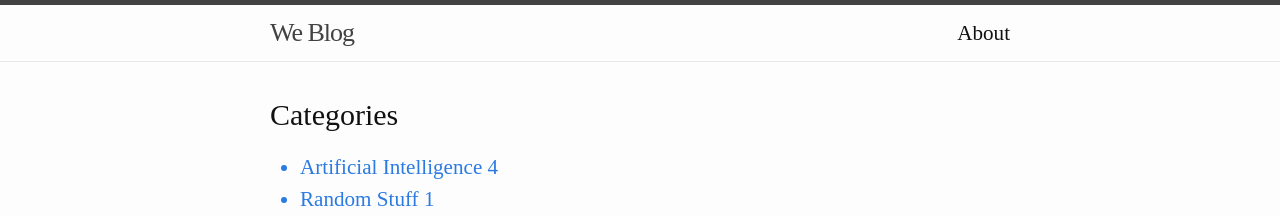
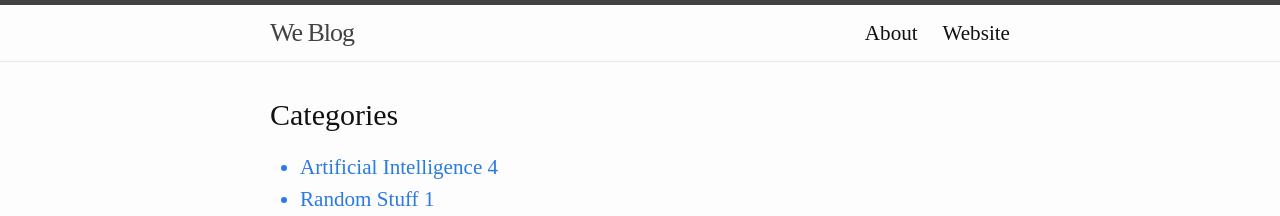
Before and after one commit to The-Ofek-Foundation/blog, a Jekyll site: the page built from index.html, in a window 1280 px wide. Shown: the top 216 px of the page. Built offline with Jekyll 4.4.1, drawn with Linux system fonts in a browser that asks for light colours; comment, search, counter and statistics services are not loaded.

Commit message:
Add website link in navbar

```diff
--- a/_config.yml
+++ b/_config.yml
@@ -12,6 +12,7 @@ description: > # this means to ignore newlines until "baseurl:"
   Welcome to my blog! Feel free to discuss anything!
 baseurl: "" # the subpath of your site, e.g. /blog
 url: "http://blog.theofekfoundation.org" # the base hostname & protocol for your site
+mainurl: "http://www.theofekfoundation.org"
 # twitter_username:
 github_username:  ofekih
 
--- a/_includes/header.html
+++ b/_includes/header.html
@@ -19,6 +19,7 @@
 					<a class="page-link" href="{{ my_page.url | prepend: site.baseurl }}">{{ my_page.title }}</a>
 					{% endif %}
 				{% endfor %}
+				<a class="page-link main-website-link" href="{{ site.mainurl }}">Website</a>
 			</div>
 		</nav>
 
```
Lines whose indentation alone changed are shown as unchanged.
